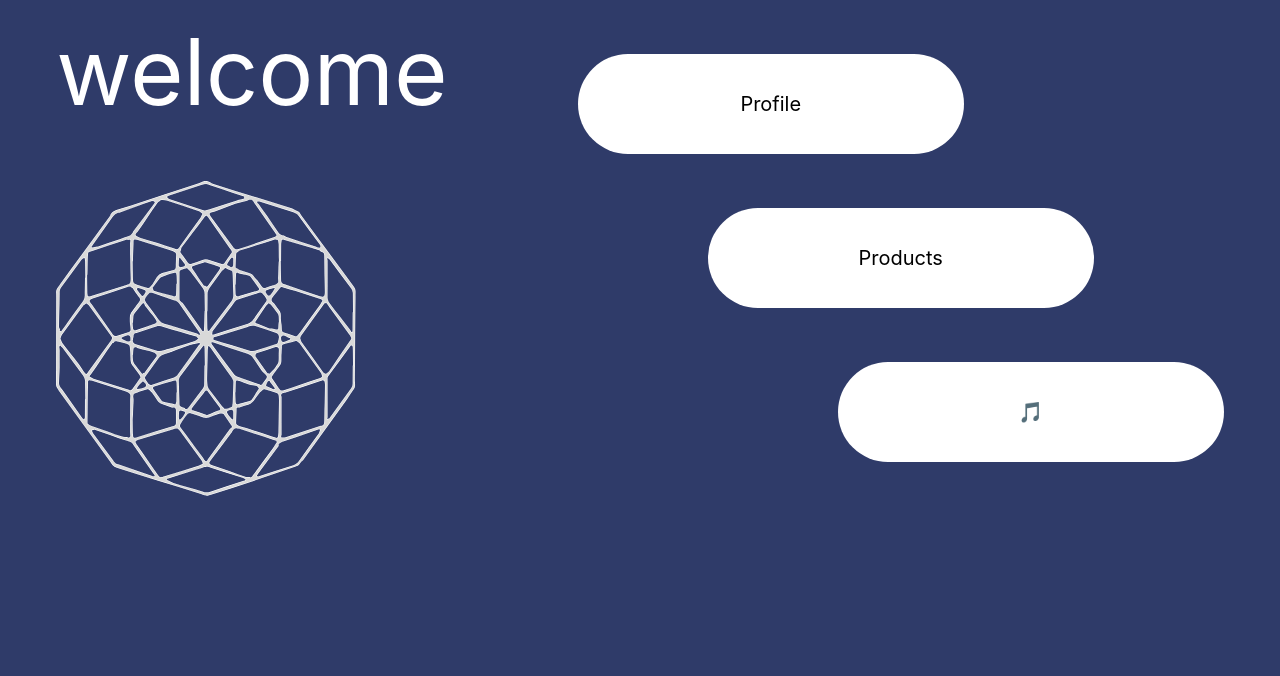
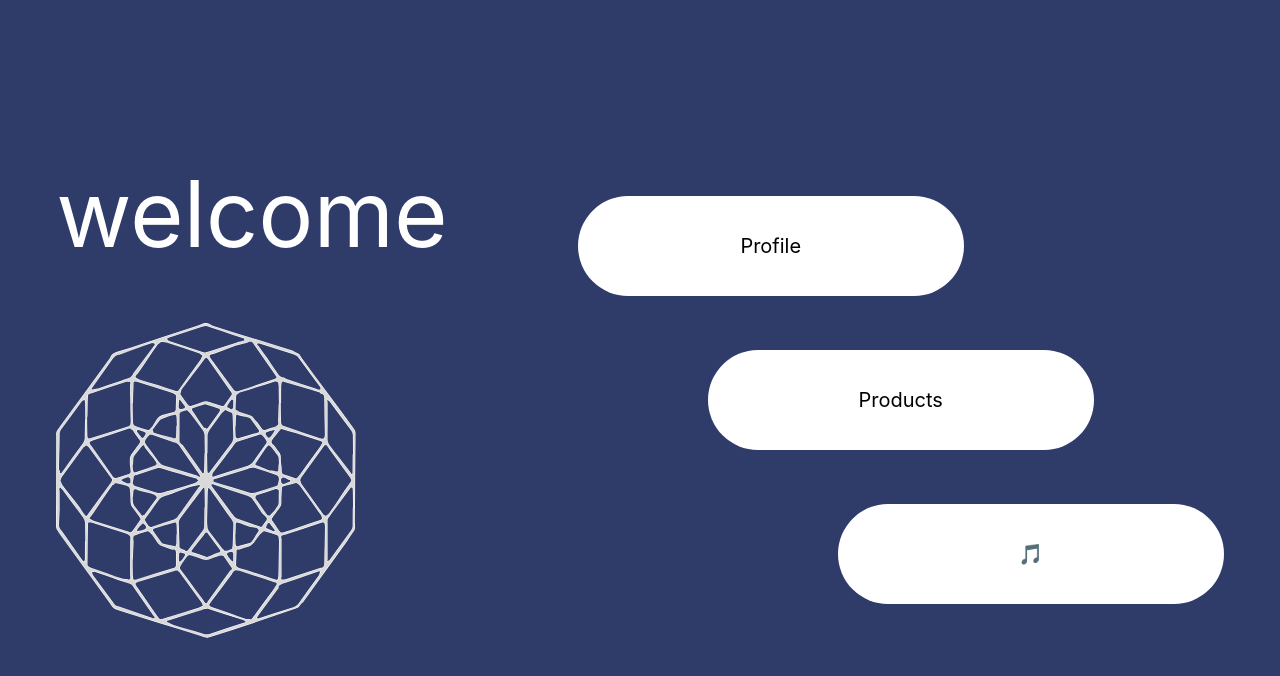
Before and after one commit to trancore/trancore.github.io, a React (Create React App) app: page / in a window 1280 px wide. Shown: the top 676 px of the page. Built offline with nearby package versions, Linux system fonts and the light colour scheme; a web font is replaced by a local one.

Commit message:
feature: feature root height

```diff
--- a/src/index.module.scss
+++ b/src/index.module.scss
@@ -48,6 +48,10 @@ body {
   -moz-osx-font-smoothing: grayscale;
   height: 100vh;
   margin: 0;
+
+  > div {
+    height: 100%;
+  }
 }
 
 code {
@@ -58,7 +62,3 @@ code {
 p {
   color: var(--color-text_default);
 }
-
-#root {
-  height: 100%;
-}
```
